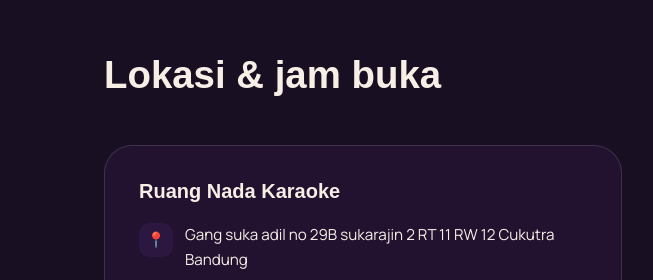
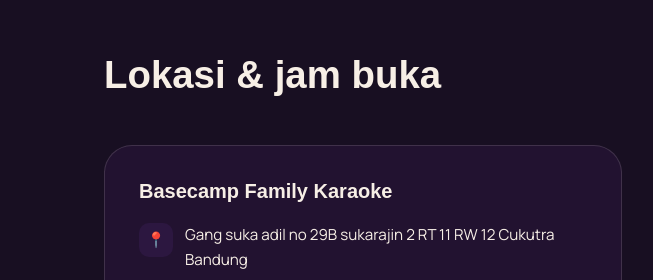
Before and after one commit to fadlikanih/karaoke, a website: page index.html in a window 1280 px wide. Shown: the part 3386-3666 px from the top of the page, 0-653 px from the left. Drawn offline with Linux system fonts and the light colour scheme; a web font is replaced by a local one.

Commit message:
Update HTML

```diff
--- a/index.html
+++ b/index.html
@@ -820,7 +820,7 @@
     </div>
     <div class="loc-grid">
       <div class="loc-info">
-        <h3>Ruang Nada Karaoke</h3>
+        <h3>Basecamp Family Karaoke</h3>
         <div class="info-line"><span class="ic">📍</span> Gang suka adil no 29B sukarajin 2 RT 11 RW 12 Cukutra Bandung</div>
         <div class="info-line"><span class="ic">🕒</span> Setiap hari, 10.00 – 23.00 WIB</div>
         <div class="info-line"><span class="ic">📱</span> 0822-1669-9721 (WhatsApp)</div>
```
